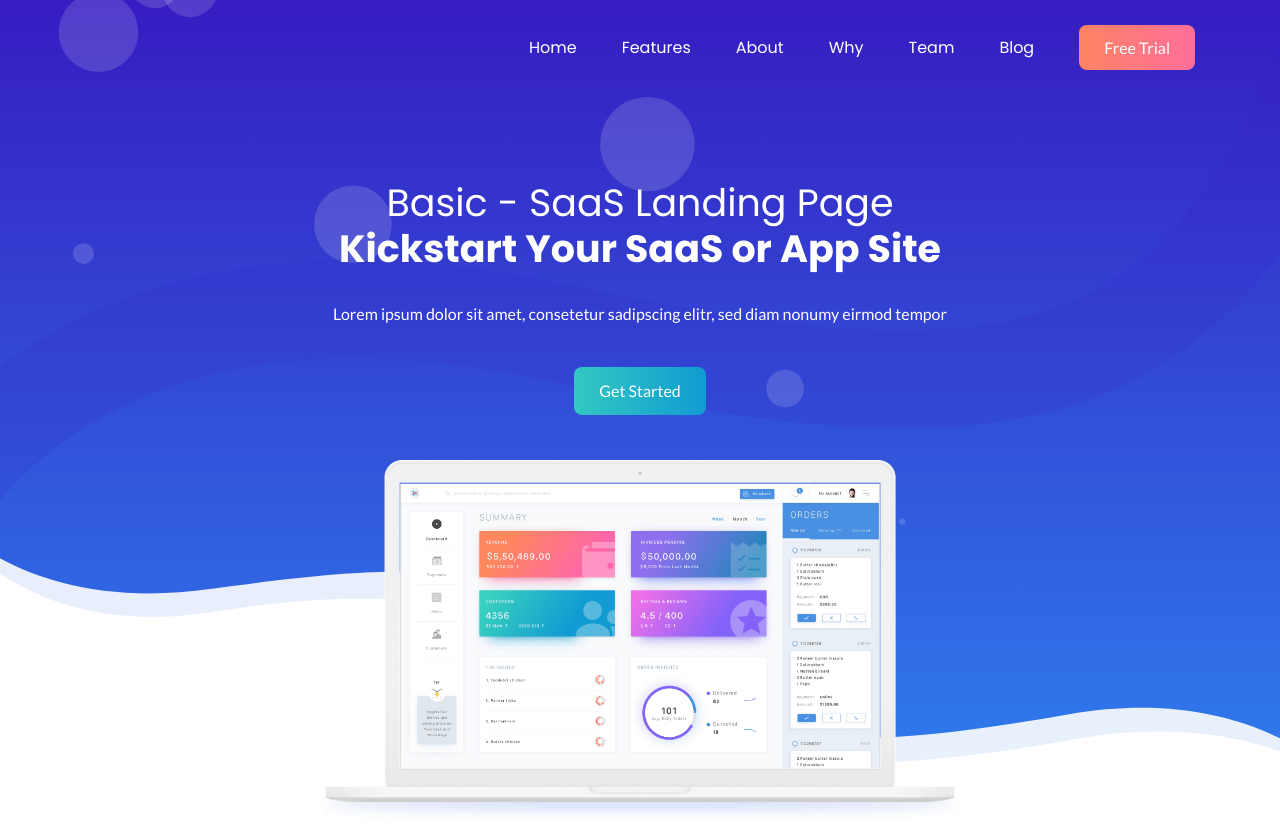
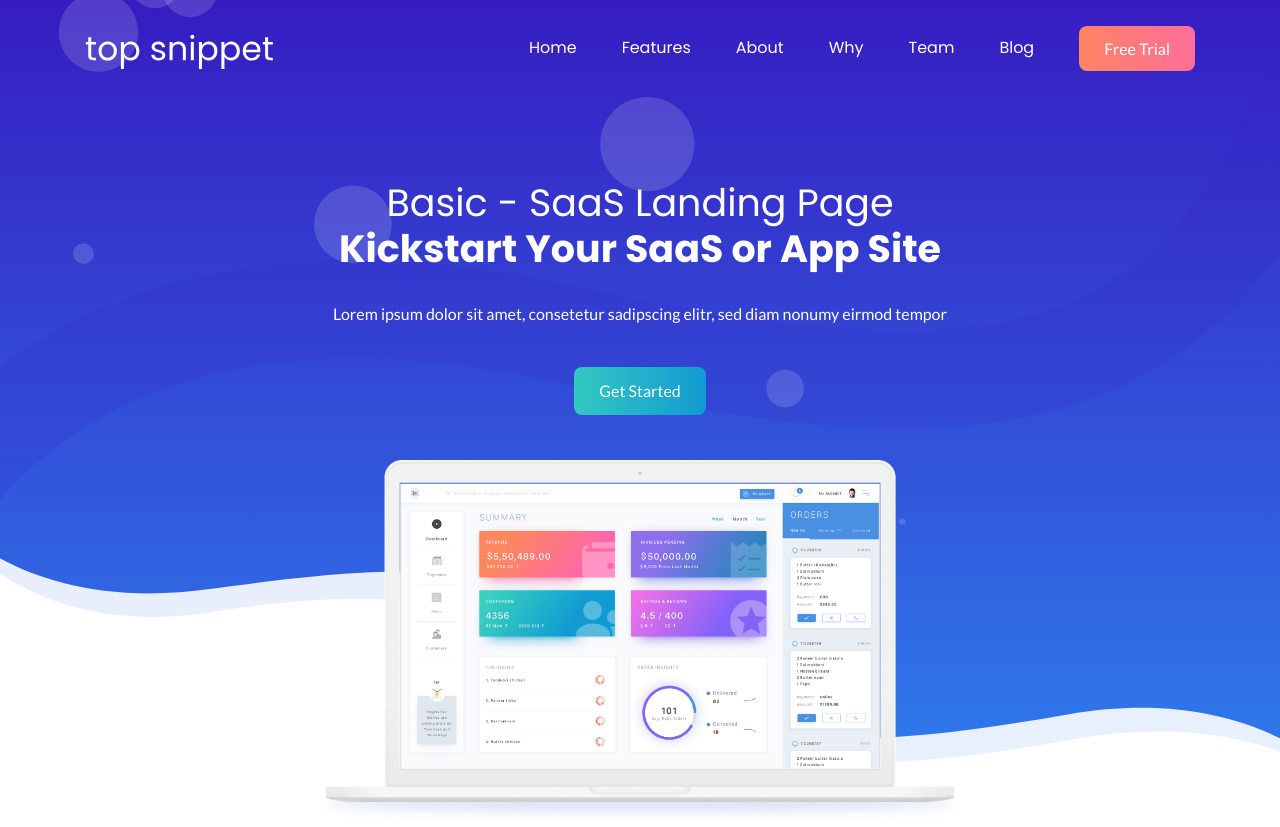
Before and after one commit to topsnippet/topsnippet, a plain HTML site: page index.html in a window 1280 px wide. Shown: the top 827 px of the page. Drawn offline with Linux system fonts and the light colour scheme; files whose address does not match are found by name.

Commit message:
Update style.css

```diff
--- a/assets/css/style.css
+++ b/assets/css/style.css
@@ -811,6 +811,9 @@ p {
   @media (max-width: 767px) {
     .header-hero-image {
       padding-top: 30px; } }
+.navbar-brand img {
+    width: 63% !important;
+}
 
 /*===========================
       03.BRAND css
```
